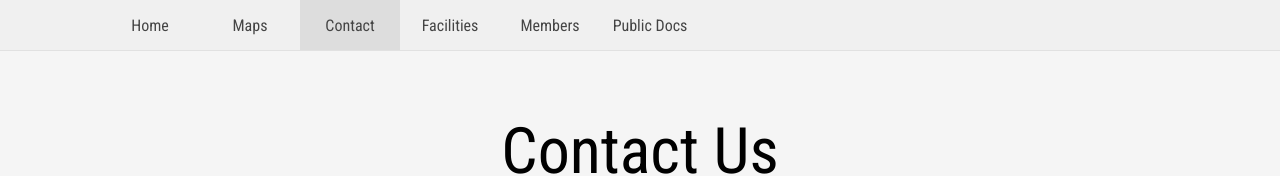
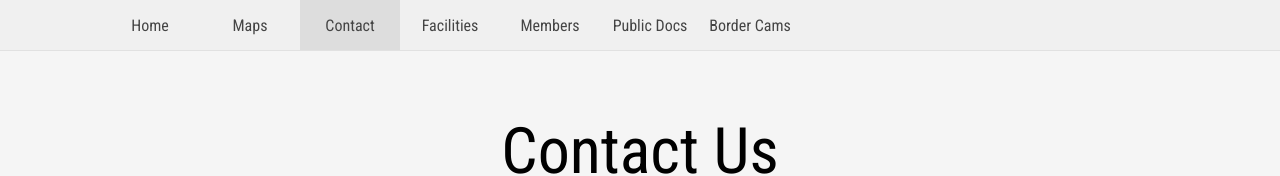
Before and after one commit to msjgawd/glen, a plain HTML site: page contact.html in a window 1280 px wide. Shown: the top 176 px of the page. Drawn offline with nearby package versions, Linux system fonts and the light colour scheme.

Commit message:
Add border cams links

```diff
--- a/contact.html
+++ b/contact.html
@@ -128,6 +128,8 @@
         <li><a class="navbar" href="facilities.html">Facilities</a></li>
         <li><a class="navbar" href="#members">Members</a></li>
         <li><a class="navbar" href="pubdocs.html">Public Docs</a></li>
+        <li><a class="navbar" href="http://images.drivebc.ca/bchighwaycam/pub/html/www/index-Northern.html">Border
+            Cams</a></li>
     </ul>
 </div>
 <div id="navbarplaceholder" class="navbarplaceholder placeholder"></div>
```
Also changed, not shown: facilities.html (+2 -0 lines), index.html (+2 -0 lines), maps.html (+2 -0 lines), pubdocs.html (+2 -0 lines).
